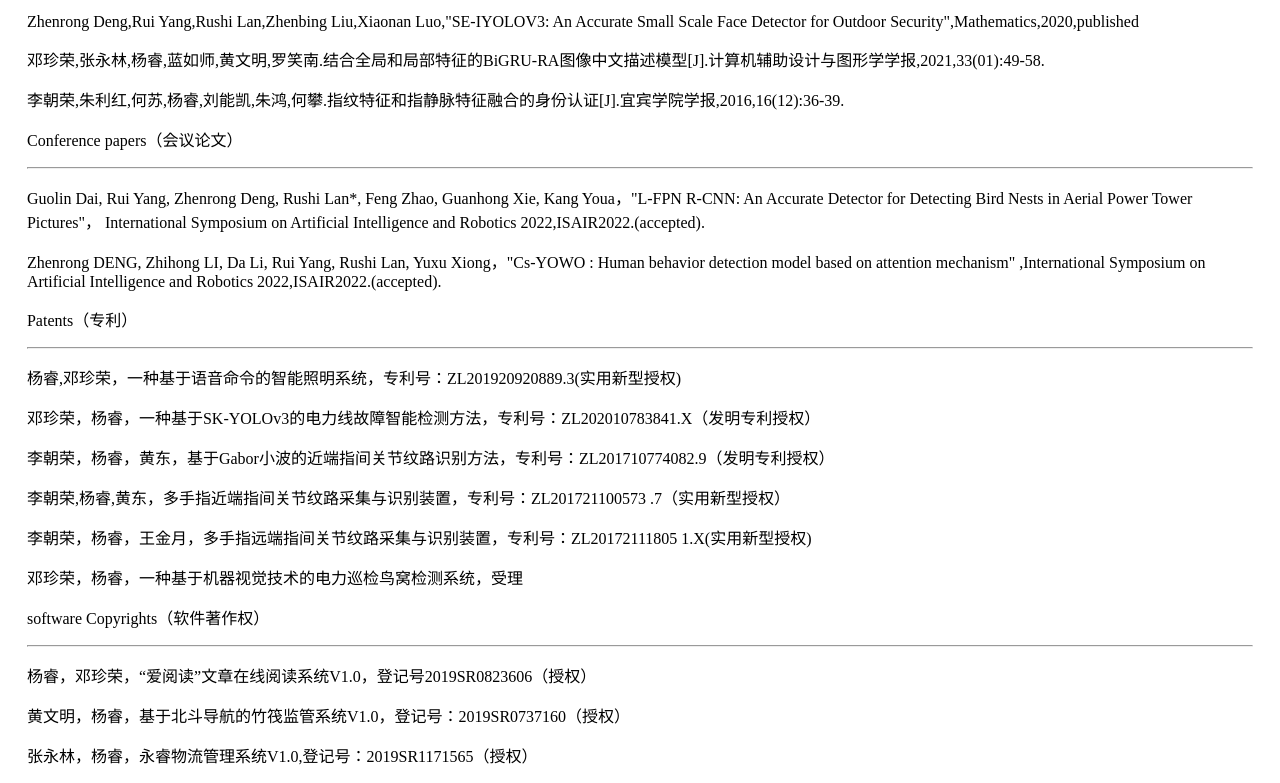
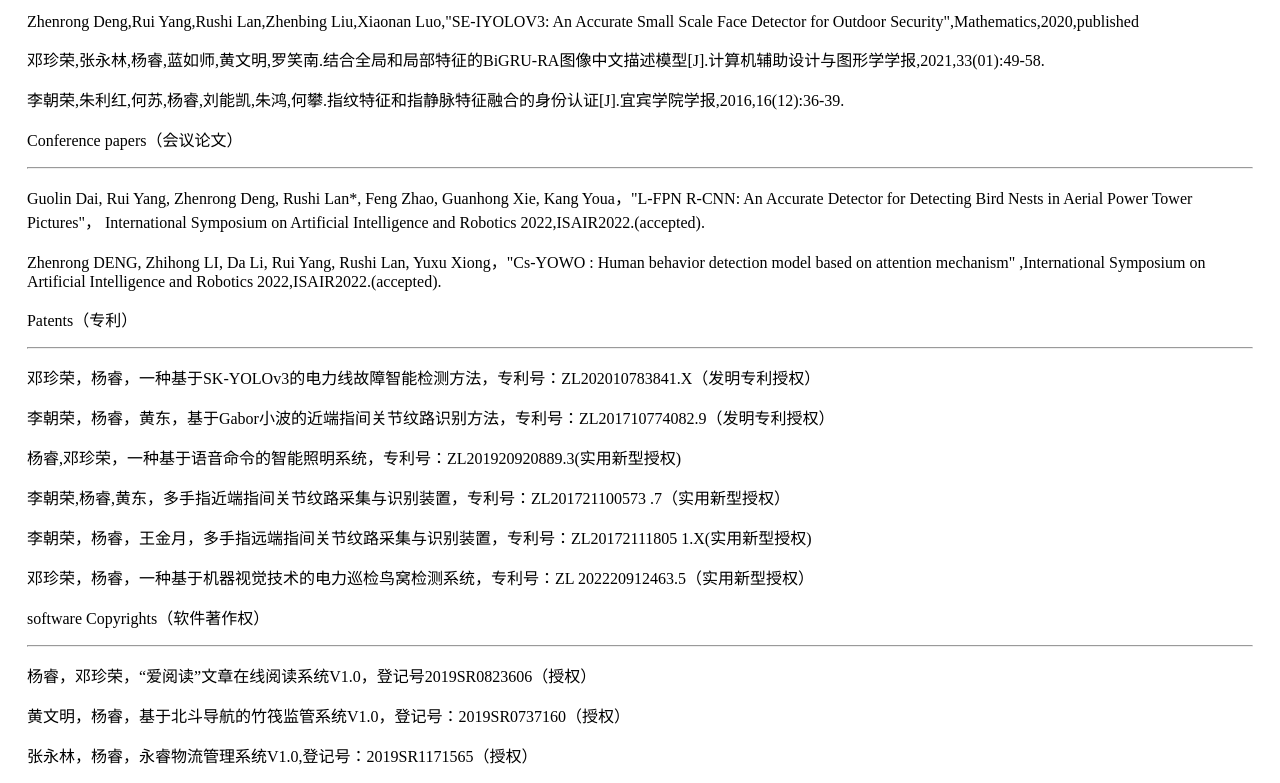
Before and after one commit to Rainayangyang/rainayangyang.github.io, a plain HTML site: page index.html in a window 1280 px wide. Shown: the part 469-1252 px from the top of the page. Drawn offline with Linux system fonts and the light colour scheme.

Commit message:
Update index.html

```diff
--- a/index.html
+++ b/index.html
@@ -58,12 +58,12 @@
     <p>Zhenrong DENG, Zhihong LI, Da Li, Rui Yang, Rushi Lan, Yuxu Xiong，"Cs-YOWO : Human behavior detection model based on attention mechanism" ,International Symposium on Artificial Intelligence and Robotics 2022,ISAIR2022.(accepted).</p>
 
     <p>Patents（专利）<hr/></h4>
-    <p>杨睿,邓珍荣，一种基于语音命令的智能照明系统，专利号：ZL201920920889.3(实用新型授权)</p>
     <p>邓珍荣，杨睿，一种基于SK-YOLOv3的电力线故障智能检测方法，专利号：ZL202010783841.X（发明专利授权）</p>
     <p>李朝荣，杨睿，黄东，基于Gabor小波的近端指间关节纹路识别方法，专利号：ZL201710774082.9（发明专利授权）</p>
+    <p>杨睿,邓珍荣，一种基于语音命令的智能照明系统，专利号：ZL201920920889.3(实用新型授权)</p>
     <p>李朝荣,杨睿,黄东，多手指近端指间关节纹路采集与识别装置，专利号：ZL201721100573 .7（实用新型授权）</p>
     <p>李朝荣，杨睿，王金月，多手指远端指间关节纹路采集与识别装置，专利号：ZL20172111805 1.X(实用新型授权)</p>
-    <p>邓珍荣，杨睿，一种基于机器视觉技术的电力巡检鸟窝检测系统，受理</p>
+    <p>邓珍荣，杨睿，一种基于机器视觉技术的电力巡检鸟窝检测系统，专利号：ZL 202220912463.5（实用新型授权）</p>
 
     <p>software Copyrights（软件著作权）<hr/></h4>
     <p>杨睿，邓珍荣，“爱阅读”文章在线阅读系统V1.0，登记号2019SR0823606（授权）</p>
```
